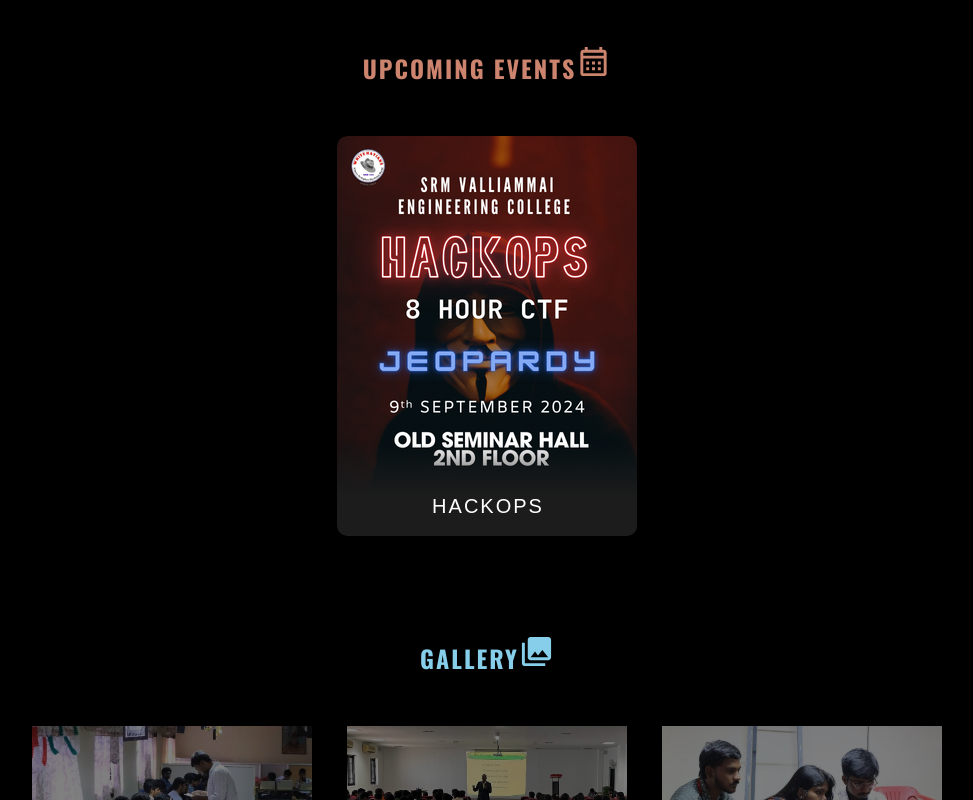
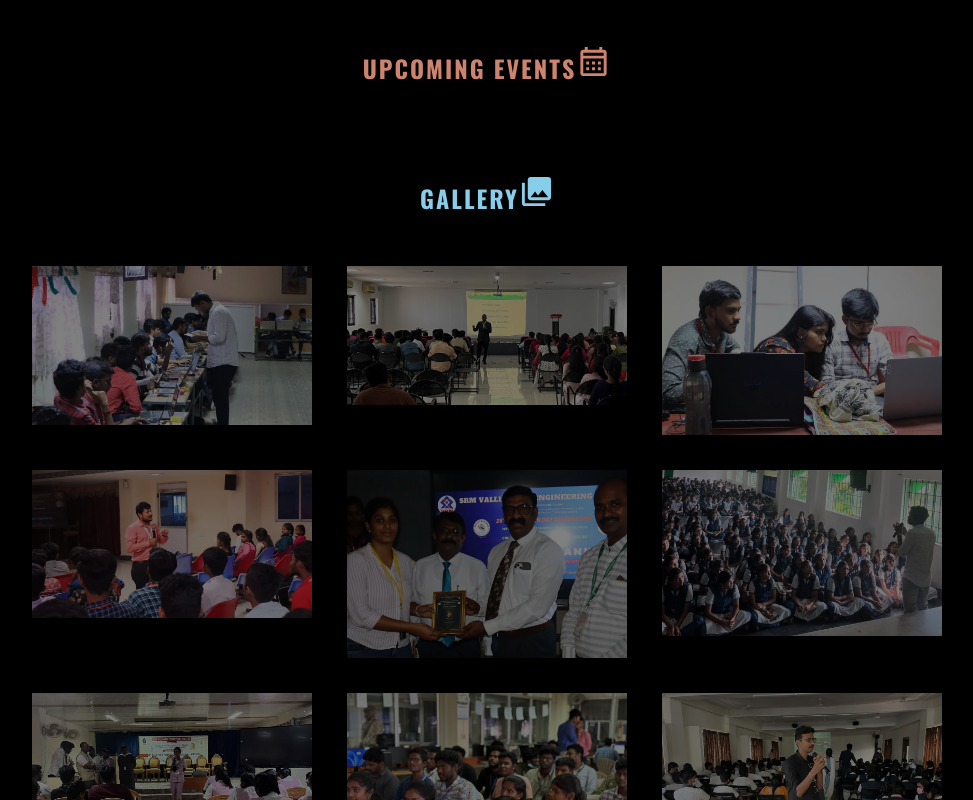
Before and after one commit to rmsivasankar/whitehatians-app, a React (Vite) app: page / in a window 1280 px wide. Shown: the part 1380-2180 px from the top of the page, without its empty margins (153-1126 px from the left). Built offline with nearby package versions, Linux system fonts and the light colour scheme.

Commit message:
Update events-list.js

```diff
--- a/src/assets/javascript/events-list.js
+++ b/src/assets/javascript/events-list.js
@@ -1,11 +1,4 @@
-import HACKOPS from '../../assets/events/HACKOPS.png'
 const Event_list = [
-  {
-        event_title:"HACKOPS",
-        event_image:HACKOPS,
-        event_description:"A Capture the Flag (CTF) competition is a type of cybersecurity exercise where participants, typically teams or individuals, attempt to find and extract “flags” – secret text strings – hidden in purposefully vulnerable programs, websites, or networks.",
-        reg_link:"/hackops"
-    },
 ]
 
 export default Event_list;
```
